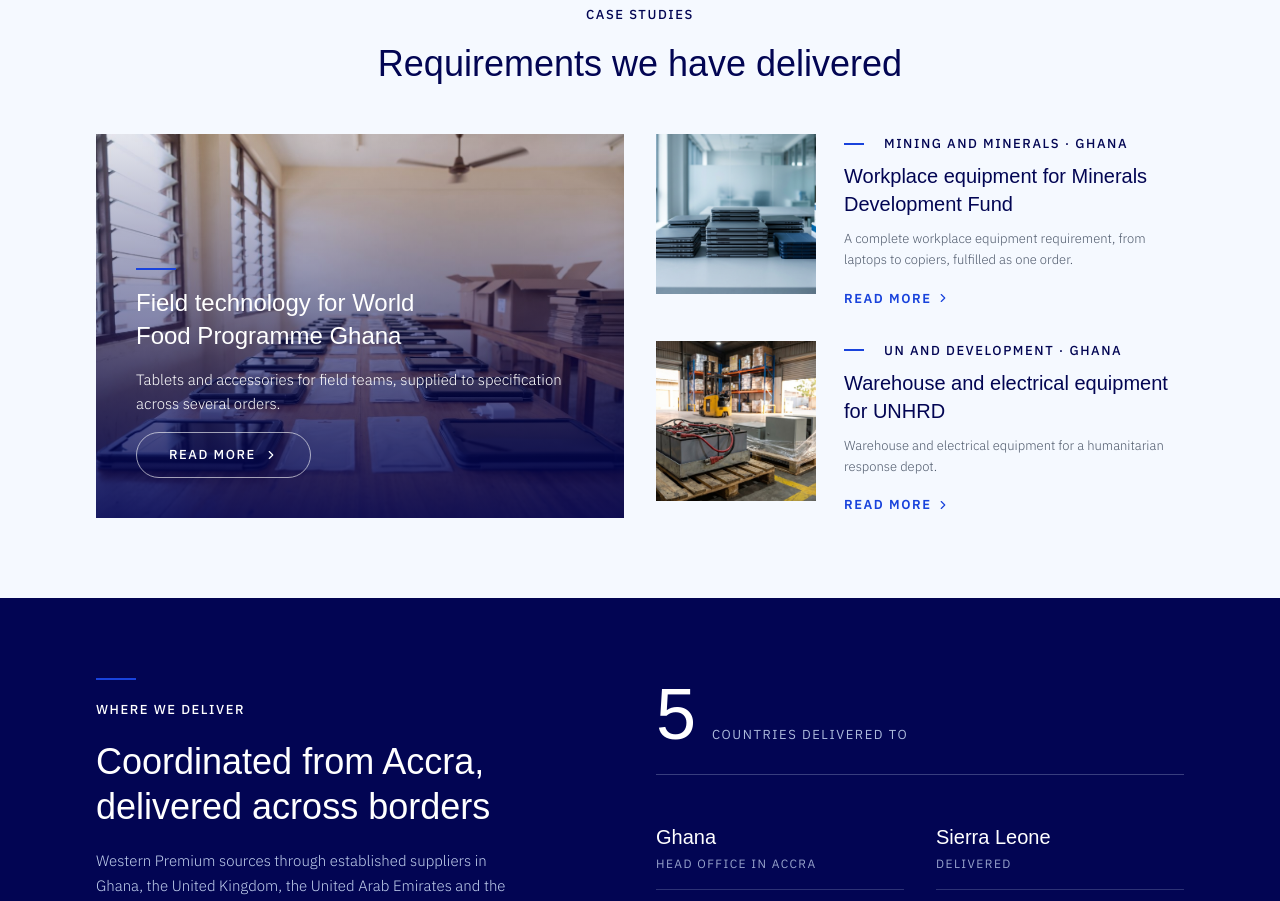
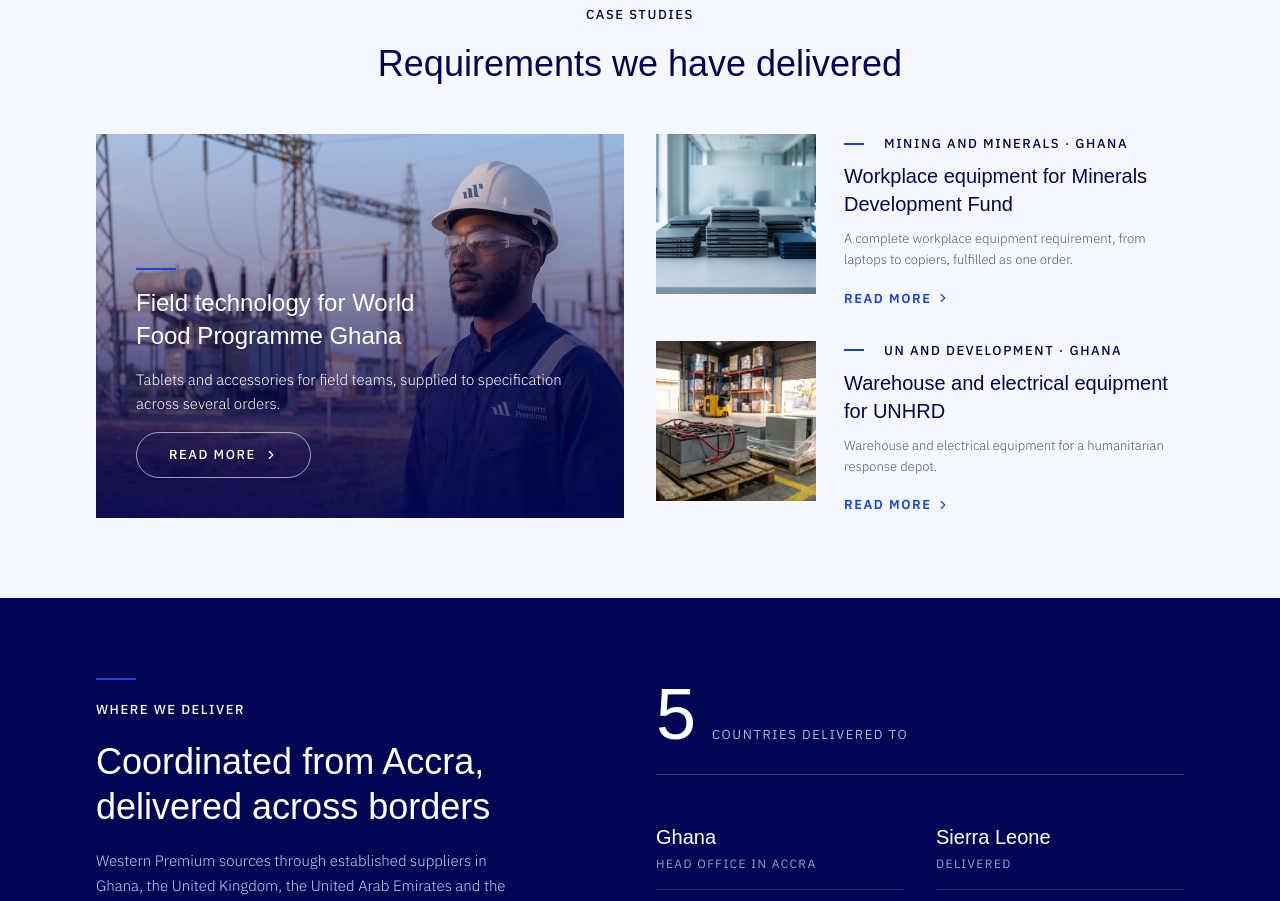
Before and after one commit to vaneli-van/westernpremiumweb, a Next.js app: page / in a window 1280 px wide. Shown: the part 3400-4301 px from the top of the page. Built offline with nearby package versions, Linux system fonts and the light colour scheme; no server answers; a web font is replaced by a local one.

Commit message:
Homepage case study card: ambassador image

```diff
--- a/components/home/home-sections.tsx
+++ b/components/home/home-sections.tsx
@@ -216,11 +216,11 @@ export function SelectedWork() {
         <div className="grid gap-8 md:grid-cols-2">
           <article className="on-navy relative isolate flex min-h-[24rem] flex-col justify-end gap-4 overflow-hidden bg-navy p-10 text-navy-foreground">
             <Image
-              src={lead.caseStudy!.image}
+              src={lead.caseStudy!.cardImage ?? lead.caseStudy!.image}
               alt=""
               fill
               sizes="(min-width: 768px) 560px, 100vw"
-              className="-z-20 object-cover"
+              className={`-z-20 object-cover ${lead.caseStudy!.cardImage ? 'object-[80%_center]' : ''}`}
             />
             <div aria-hidden="true" className="absolute inset-0 -z-10 bg-gradient-to-t from-navy/90 via-navy/50 to-navy/10" />
             <Rule />
--- a/content/company.ts
+++ b/content/company.ts
@@ -676,6 +676,8 @@ export type CaseStudy = {
   country: string
   image: string
   imageAlt: string
+  /** Optional image for the large homepage card, when it should differ from the case study photo. */
+  cardImage?: string
   /** One-line summary used on cards. */
   summary: string
   /** A single headline figure, e.g. '1,200 tablets'. */
@@ -703,6 +705,7 @@ export const assignments: Assignment[] = [
       slug: 'wfp-ghana-field-technology',
       country: 'Ghana',
       image: '/images/wwd-field-tablets.jpg',
+      cardImage: '/images/home-ambassador-substation.jpg',
       imageAlt: 'Rugged tablets laid out with chargers and screen protectors for a delivery count',
       summary: 'Tablets and accessories for field teams, supplied to specification across several orders.',
       highlight: { value: '1,200', label: 'tablets supplied' },
```
Also changed, not shown: public/images/home-ambassador-substation.jpg (added).
